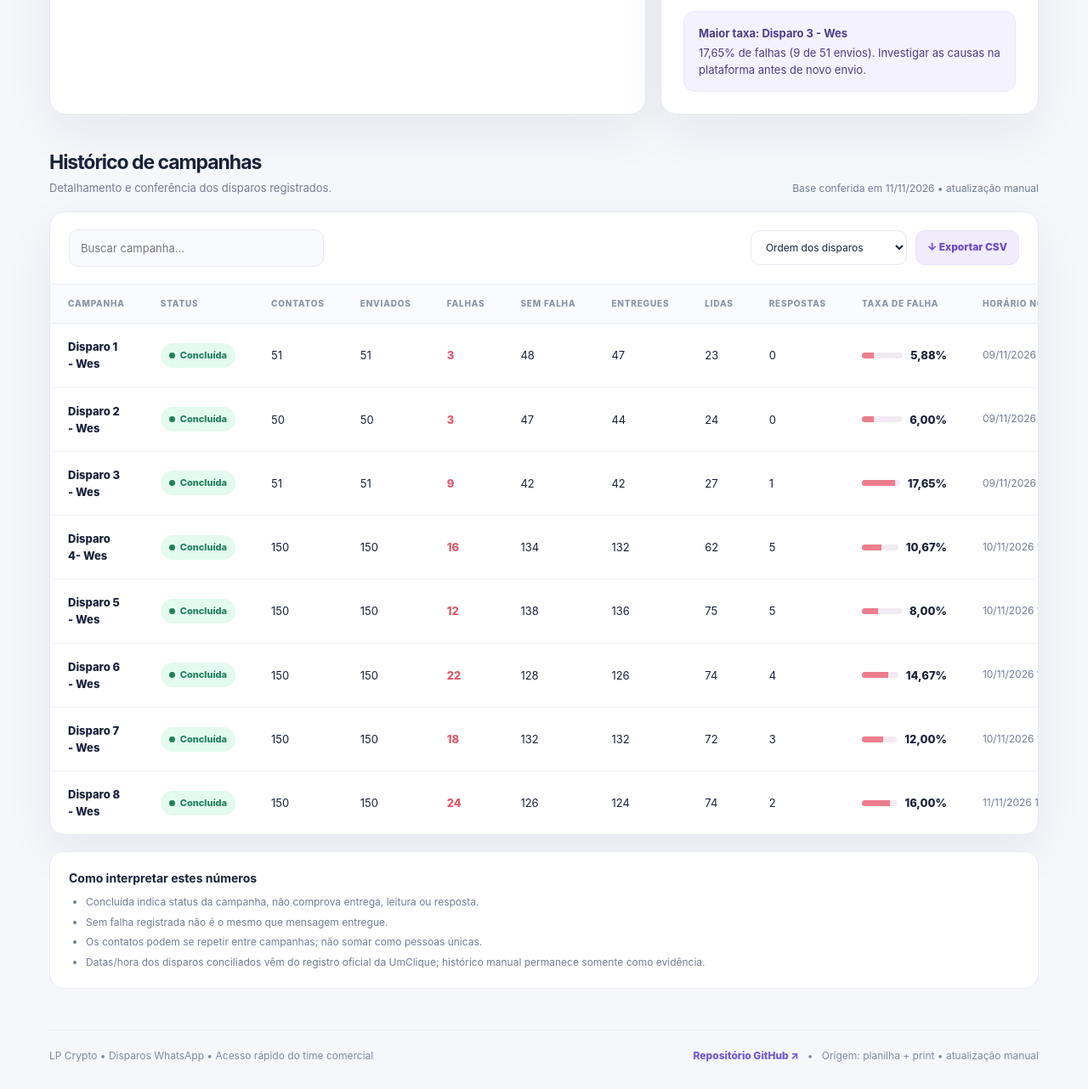
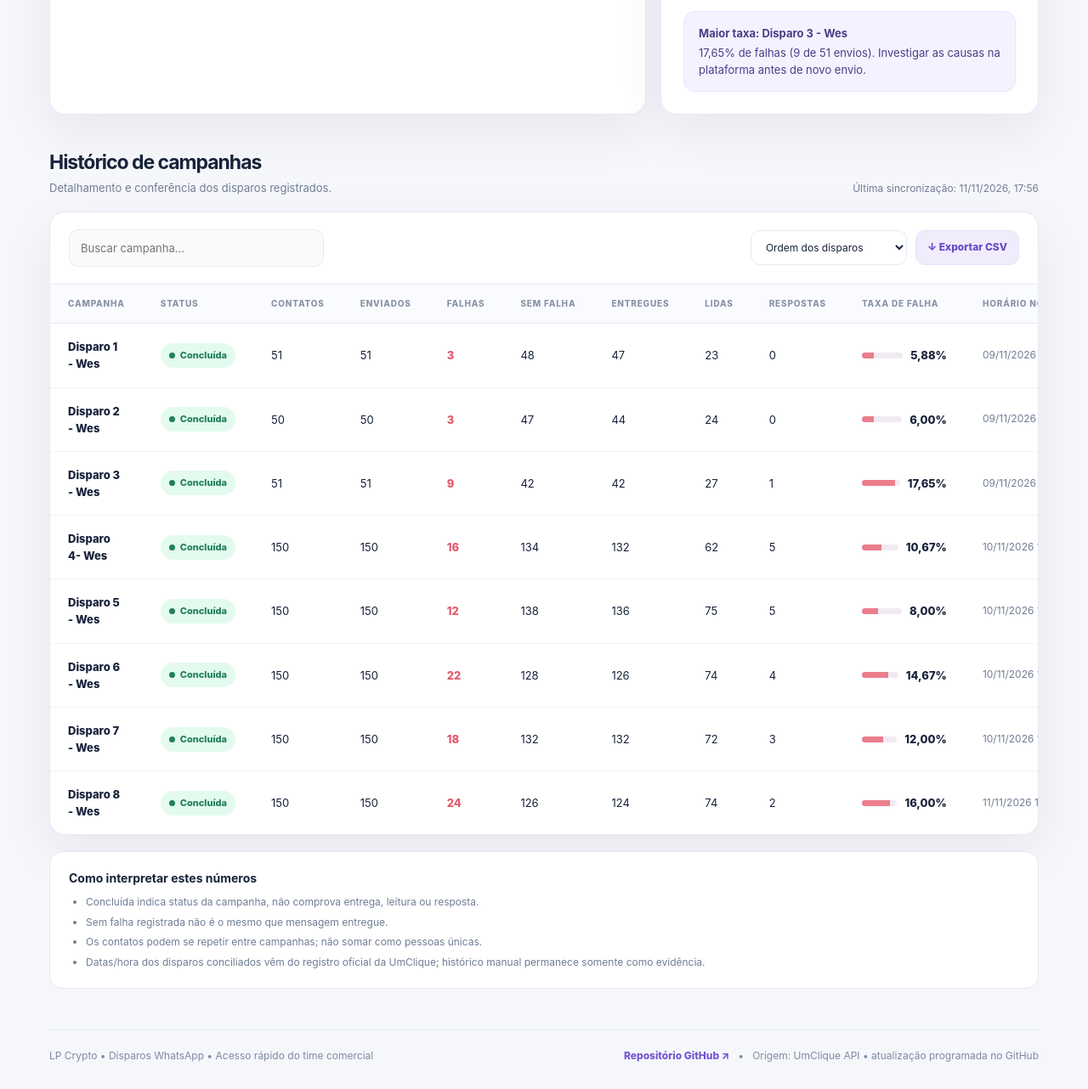
Before and after one commit to yWez/DisparoWpp, a plain HTML site: page index.html in a window 1280 px wide. Shown: the part 1282-2564 px from the top of the page at 85% size. Drawn offline with Linux system fonts and the light colour scheme.

Commit message:
ui: exibir horário real da última sincronização UmClique no dashboard

```diff
--- a/index.html
+++ b/index.html
@@ -219,8 +219,16 @@
         $("ringPercent").textContent=pc(rate);
         $("ring").style.background="conic-gradient(#ed7282 0% "+(rate*100)+"%, #8d74e6 "+(rate*100)+"% 100%)";
         $("periodBadge").textContent=meta.periodLabel||"Período não definido";
-        $("updateLabel").textContent="Base conferida em "+(meta.snapshotDate?meta.snapshotDate.split("-").reverse().join("/"):"data não informada")+" • atualização manual";
-        $("footerSource").textContent="Origem: planilha + print • atualização manual";
+        var latestSync=meta.lastSyncedAt?new Date(meta.lastSyncedAt):null;
+        if(latestSync && !Number.isNaN(latestSync.getTime())){
+          $("updateLabel").textContent="Última sincronização: "+new Intl.DateTimeFormat("pt-BR",{
+            dateStyle:"short",timeStyle:"short",timeZone:"America/Fortaleza"
+          }).format(latestSync);
+          $("footerSource").textContent="Origem: UmClique API • atualização programada no GitHub";
+        }else{
+          $("updateLabel").textContent="Base conferida em "+(meta.snapshotDate?meta.snapshotDate.split("-").reverse().join("/"):"data não informada")+" • histórico manual";
+          $("footerSource").textContent="Origem: conferência manual • sincronização pendente";
+        }
         if(meta.spreadsheetUrl) $("sheetLink").href=meta.spreadsheetUrl;
         var worst=campaigns.slice().sort(function(a,b){return (b.failures/b.sent)-(a.failures/a.sent);})[0];
         if(worst){
```
